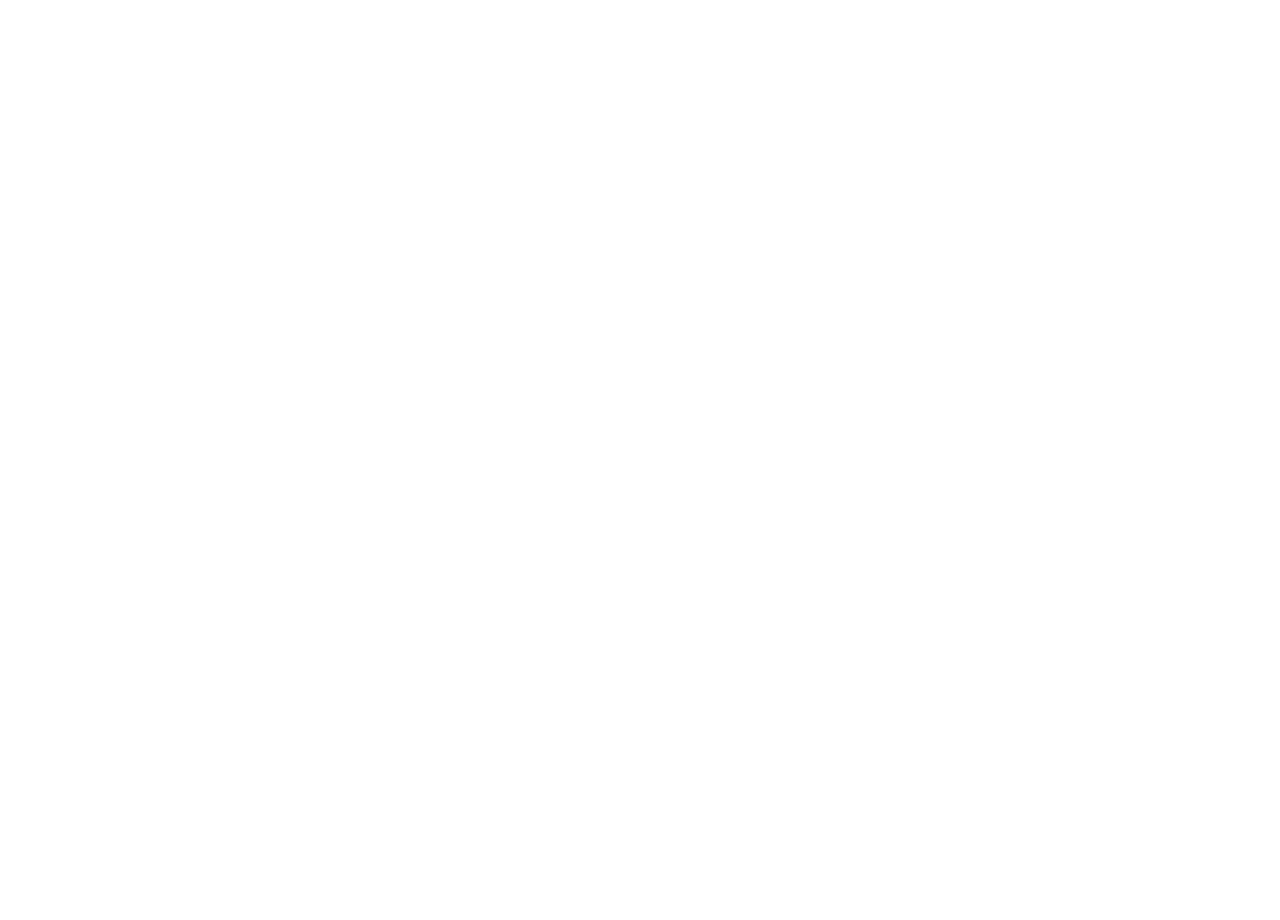
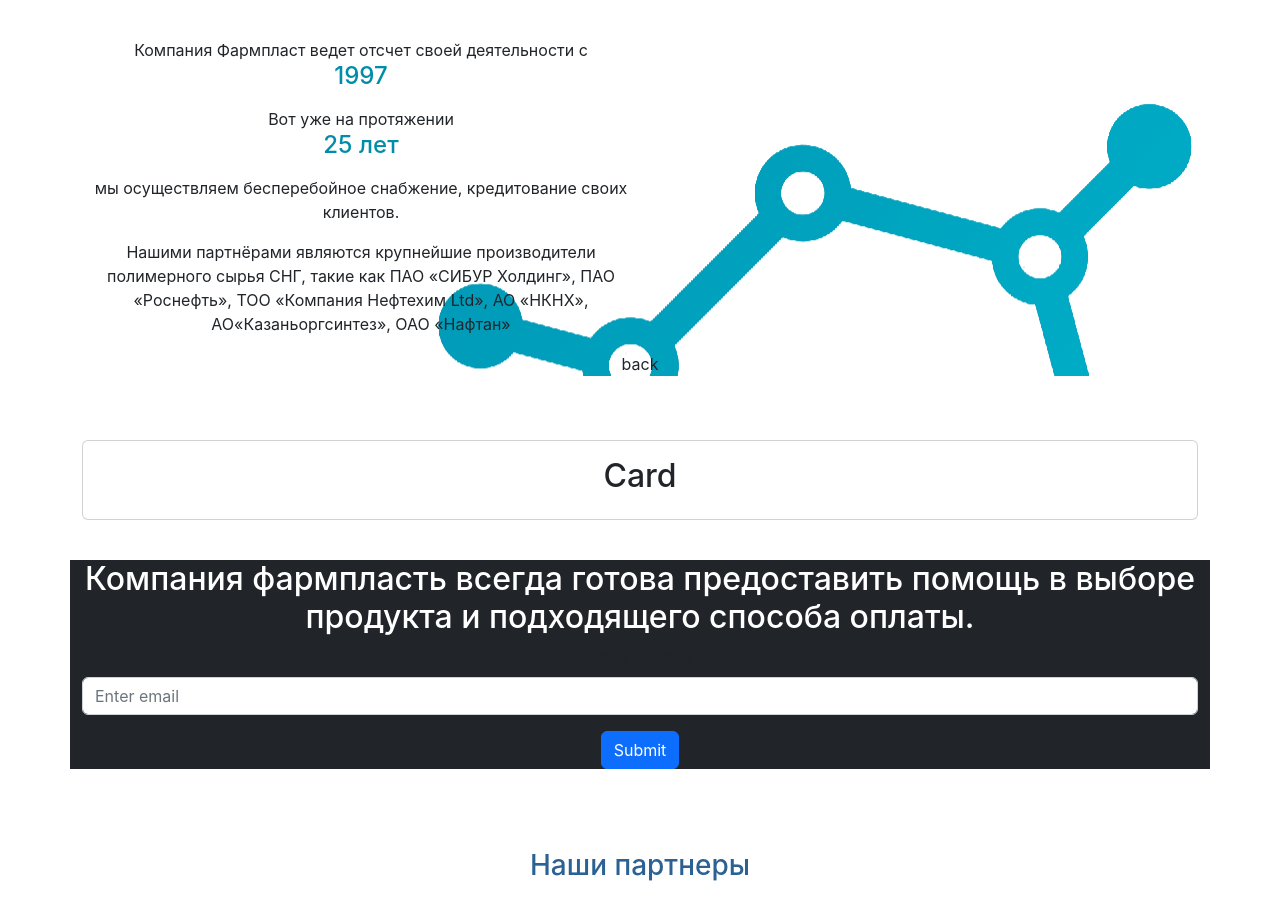
Before and after one commit to fullstack7777/farmplast, a React (Create React App) app: page / in a window 1280 px wide. Shown: the part 502-1422 px from the top of the page. Before the commit the page ends 800 px from the top, so only its background shows below. Built offline with nearby package versions, Linux system fonts and the light colour scheme.

Commit message:
section-2, email, partners, card added

```diff
--- a/src/App.css
+++ b/src/App.css
@@ -36,3 +36,28 @@
     transform: rotate(360deg);
   }
 }
+
+.section{
+  padding-top: 40px;
+  padding-bottom: 40px;
+}
+.main-heading{
+  color: #2c6293;
+  size: 26px ;
+}
+
+.bg-email{
+  color: blue;
+}
+
+.main-white{
+  color: #ffffff;
+  size: 24px ;
+}
+.big{
+  color: #008DA9;
+  size: 60px;
+}
+.bg-image{
+  background-image: url('../src/components/images/image1.jpg');
+}
--- a/src/App.tsx
+++ b/src/App.tsx
@@ -7,7 +7,7 @@
 
 import './App.css';
 import MainMenu from "./navbar";
-import {HomePage} from "./components/home_page";
+import {HomePage} from "./components/pages/home_page";
 
 function App() {
   return (
--- a/src/components/home_page.js
+++ /dev/null
@@ -1,10 +0,0 @@
-import React from 'react';
-import MainSlider from "./main_slider";
-
-export class HomePage extends React.Component {
-    render() {
-        return (
-            <MainSlider/>
-        );
-    }
-}
--- /dev/null
+++ b/src/components/pages/card.js
@@ -0,0 +1,15 @@
+import React from 'react';
+
+function Card() {
+    return (
+        <div className="container">
+            <div className="card mt-4">
+                <div className="card-body ">
+                <h2>Card</h2>
+                </div>
+            </div>
+        </div>
+    );
+}
+
+export default Card;
--- /dev/null
+++ b/src/components/pages/email.js
@@ -0,0 +1,30 @@
+import React from 'react';
+import Button from 'react-bootstrap/Button';
+import Form from 'react-bootstrap/Form';
+
+function Email() {
+    return (
+        <section>
+            <div className="section">
+                <div className="container">
+                    <div className="row ">
+                        <div className="col-md-12 text-center bg-dark">
+                            <h2 className="main-white">Компания фармпласть всегда готова предоставить помощь в выборе продукта и подходящего способа оплаты.</h2>
+                            <Form>
+                                <Form.Group className="mb-3" controlId="formBasicEmail">
+                                    <Form.Label>Email address</Form.Label>
+                                    <Form.Control type="email" placeholder="Enter email" />
+                                </Form.Group>
+                                <Button variant="primary" type="submit">
+                                    Submit
+                                </Button>
+                            </Form>
+                        </div>
+                    </div>
+                </div>
+            </div>
+        </section>
+    );
+}
+
+export default Email;
--- /dev/null
+++ b/src/components/pages/home_page.js
@@ -0,0 +1,20 @@
+import React from 'react';
+import MainSlider from "./main_slider";
+import Section2 from "./section-2";
+import Card from "./card";
+import Email from "./email";
+import Partners from "./partners";
+
+export class HomePage extends React.Component {
+    render() {
+        return (
+            <div>
+                <MainSlider/>
+                <Section2/>
+                <Card/>
+                <Email/>
+                <Partners/>
+            </div>
+        );
+    }
+}
--- /dev/null
+++ b/src/components/pages/partners.js
@@ -0,0 +1,20 @@
+import React from 'react';
+
+function Partners() {
+    return (
+        <section>
+            <div className="section">
+                <div className="container">
+                    <div className="row">
+                        <div className="col-md-12 text-center">
+                            <h3 className="main-heading">Наши партнеры </h3>
+                            <div className="text-decoration-underline mx-auto  "></div>
+                        </div>
+                    </div>
+                </div>
+            </div>
+        </section>
+    );
+}
+
+export default Partners;
--- /dev/null
+++ b/src/components/pages/section-2.js
@@ -0,0 +1,28 @@
+import React from 'react';
+
+function Section2() {
+    return (
+       <section>
+           <div className="section">
+               <div className="container bg-image">
+                       <div className="col-md-6">
+                           <p>Компания Фармпласт ведет отсчет своей деятельности с <h4 className="big">1997</h4></p>
+                            <p>Вот уже на протяжении<h4 className="big">25 лет</h4></p>
+                            <p>мы осуществляем бесперебойное снабжение, кредитование своих клиентов.</p>
+                            <p>Нашими партнёрами являются крупнейшие производители полимерного сырья СНГ, такие как
+                                ПАО «СИБУР Холдинг», ПАО «Роснефть», ТОО «Компания Нефтехим Ltd», АО «НКНХ»,
+                                АО«Казаньоргсинтез», ОАО «Нафтан»</p>
+
+                            <div className="text-decoration-underline mx-auto"></div>
+                        </div>
+                   <div>
+                       back
+                   </div>
+
+               </div>
+           </div>
+       </section>
+    );
+}
+
+export default Section2;
--- a/src/components/section-2.js
+++ /dev/null
@@ -1 +0,0 @@
-import React, { useState } from 'react';
```
Also changed, not shown: src/components/inc/navbar.js (added, +59 -0 lines), src/components/images/image1.jpg (added), src/components/pages/main_slider.js (renamed from src/components/main_slider.js).
